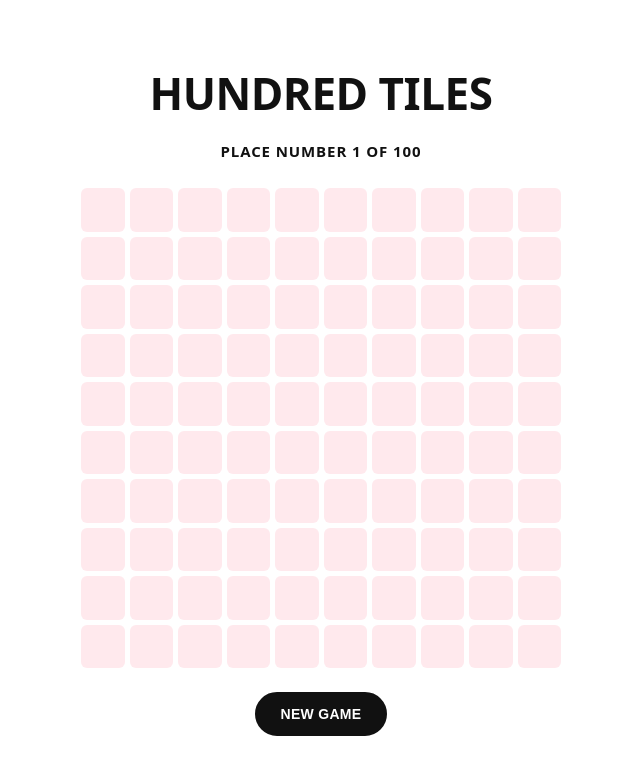
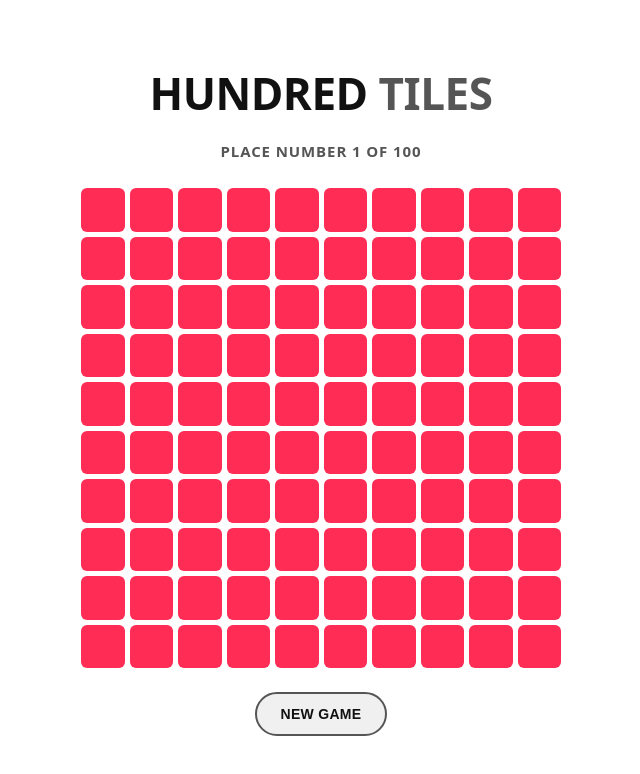
Before and after one commit to yrizos/hundred-tiles, a React (Vite) app: page / in a window 1280 px wide. Shown: the top 774 px of the page, without its empty margins (319-959 px from the left). Built offline with nearby package versions, Linux system fonts and the light colour scheme.

Commit message:
fix: correct WCAG contrast failures and add subtle grayscale variation

```diff
--- a/src/App.css
+++ b/src/App.css
@@ -15,7 +15,7 @@
   font-weight: 600;
   letter-spacing: 0.05em;
   text-transform: uppercase;
-  color: var(--text-h);
+  color: var(--text);
 
   @media (min-width: 640px) {
     font-size: 15px;
@@ -31,9 +31,9 @@
   padding: 12px 24px;
   min-height: 44px;
   border-radius: 999px;
-  border: 2px solid var(--text-h);
-  background: var(--text-h);
-  color: var(--bg);
+  border: 2px solid var(--text);
+  background: var(--code-bg);
+  color: var(--text-h);
   cursor: pointer;
   transition:
     background 0.15s ease,
@@ -46,6 +46,7 @@
 .reset:hover {
   background: var(--accent);
   border-color: var(--accent);
+  color: var(--on-accent);
 }
 
 .reset:active {
--- a/src/App.tsx
+++ b/src/App.tsx
@@ -20,7 +20,9 @@ function App() {
 
   return (
     <div id="game">
-      <h1>Hundred Tiles</h1>
+      <h1>
+        Hundred <span className="dim">Tiles</span>
+      </h1>
       <p className="status">
         {won
           ? 'You reached 100!'
--- a/src/components/Board.css
+++ b/src/components/Board.css
@@ -45,13 +45,13 @@
 
 .cell--valid {
   cursor: pointer;
-  background: var(--accent-bg);
-  color: var(--accent);
+  background: var(--accent);
+  color: var(--on-accent);
   font-weight: 700;
 }
 
 .cell--valid:hover {
-  background: var(--accent);
+  background: var(--text-h);
   color: var(--bg);
   transform: scale(1.06);
 }
--- a/src/index.css
+++ b/src/index.css
@@ -13,6 +13,7 @@
   --accent: #ff2d55;
   --accent-bg: rgba(255, 45, 85, 0.1);
   --accent-border: rgba(255, 45, 85, 0.45);
+  --on-accent: #111111;
   --social-bg: rgba(240, 240, 240, 0.5);
   --shadow:
     rgba(0, 0, 0, 0.1) 0 10px 15px -3px, rgba(0, 0, 0, 0.05) 0 4px 6px -2px;
@@ -96,6 +97,10 @@ h1 {
     margin: 40px 0 8px;
   }
 }
+
+h1 .dim {
+  color: var(--text);
+}
 h2 {
   font-size: 18px;
   line-height: 118%;
```
